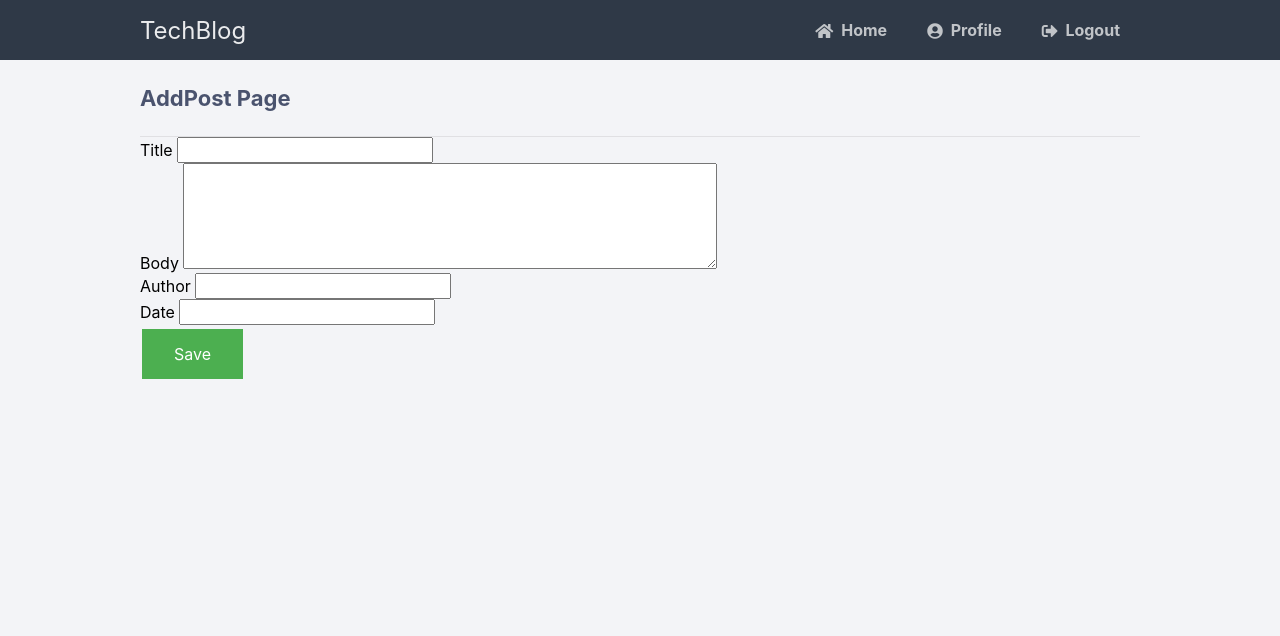
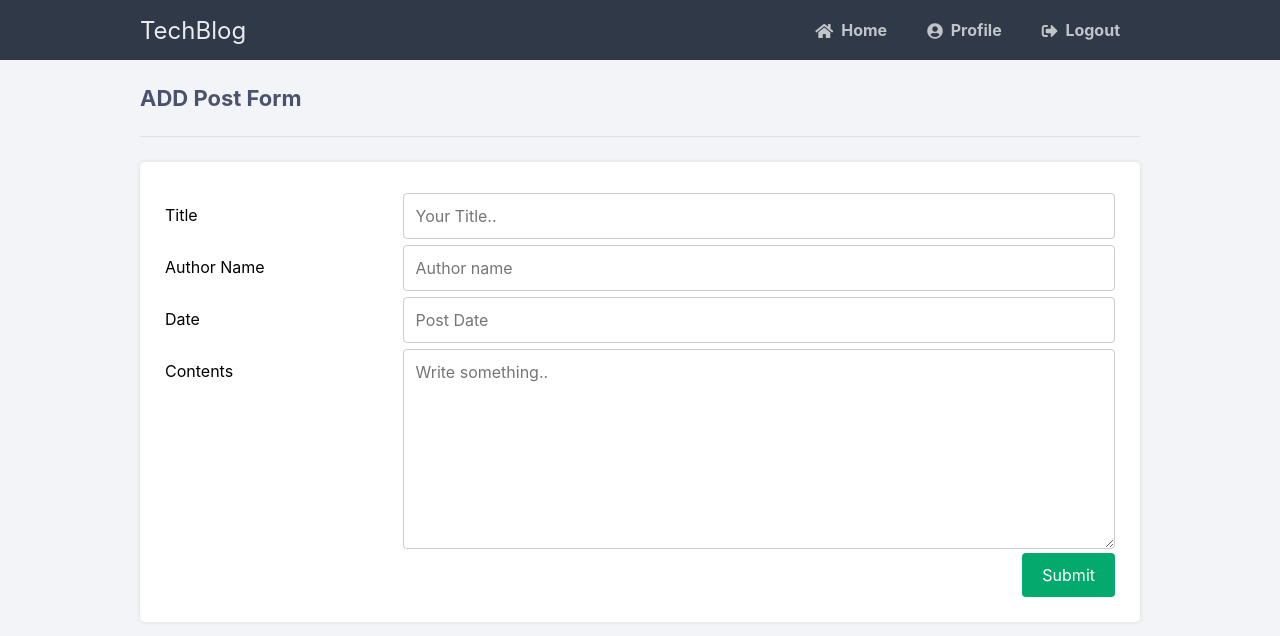
Before and after one commit to shivamyadavskn/TechBlog, a Flask app: page /addpost in a window 1280 px wide. Shown: the top 636 px of the page. Run offline with Flask 2, Linux system fonts and the light colour scheme; some libraries are stand-ins or nearby versions.

Commit message:
committed

```diff
--- a/static/style.css
+++ b/static/style.css
@@ -162,3 +162,68 @@ body.loggedin {
 .button3 {background-color: #f44336;} /* Red */
 .button4 {background-color: #e7e7e7; color: black;} /* Gray */
 .button5 {background-color: #555555;}
+
+
+* {
+  box-sizing: border-box;
+}
+
+input[type=text], select, textarea {
+  width: 100%;
+  padding: 12px;
+  border: 1px solid #ccc;
+  border-radius: 4px;
+  resize: vertical;
+}
+
+label {
+  padding: 12px 12px 12px 0;
+  display: inline-block;
+}
+
+input[type=submit] {
+  background-color: #04AA6D;
+  color: white;
+  padding: 12px 20px;
+  border: none;
+  border-radius: 4px;
+  cursor: pointer;
+  float: right;
+}
+
+input[type=submit]:hover {
+  background-color: #45a049;
+}
+
+.container {
+  border-radius: 5px;
+  background-color: #f2f2f2;
+  padding: 20px;
+}
+
+.col-25 {
+  float: left;
+  width: 25%;
+  margin-top: 6px;
+}
+
+.col-75 {
+  float: left;
+  width: 75%;
+  margin-top: 6px;
+}
+
+/* Clear floats after the columns */
+.row:after {
+  content: "";
+  display: table;
+  clear: both;
+}
+
+/* Responsive layout - when the screen is less than 600px wide, make the two columns stack on top of each other instead of next to each other */
+@media screen and (max-width: 600px) {
+  .col-25, .col-75, input[type=submit] {
+    width: 100%;
+    margin-top: 0;
+  }
+}
--- a/templates/addpost.html
+++ b/templates/addpost.html
@@ -3,20 +3,47 @@
 {% block title %}Add Post{% endblock %}
 
 {% block content %}
-<h2>AddPost Page</h2>
-<form method="post">
-    <label for="title">Title</label>
-    <input type='text' name="title" id="title" required>
-    <br>
-    <label for="body">Body</label>
-    <textarea name="content" id="content" rows="5" cols="50"></textarea>
-    <br>
-    <label for="title">Author</label>
-    <input type='text' name="author" id="author" required>
-    <br>
-     <label for="title">Date</label>
-    <input type='text' name="date" id="date" required>
-    <br>
-    <input type="submit" value="Save" , class="button">
+<h2>ADD Post Form</h2>
+
+<div class="container">
+  <form method="post">
+    <div class="row">
+      <div class="col-25">
+        <label for="fname">Title</label>
+      </div>
+      <div class="col-75">
+        <input type="text" id="fname" name="title" placeholder="Your Title..">
+      </div>
+    </div>
+    <div class="row">
+      <div class="col-25">
+        <label for="lname">Author Name</label>
+      </div>
+      <div class="col-75">
+        <input type="text" id="lname" name="author" placeholder="Author name ">
+      </div>
+    </div>
+    <div class="row">
+      <div class="col-25">
+        <label for="lname">Date</label>
+      </div>
+      <div class="col-75">
+        <input type="text" id="lname" name="date" placeholder="Post Date ">
+      </div>
+    </div>
+    <div class="row">
+    </div>
+    <div class="row">
+      <div class="col-25">
+        <label for="subject">Contents</label>
+      </div>
+      <div class="col-75">
+        <textarea id="subject" name="content" placeholder="Write something.." style="height:200px"></textarea>
+      </div>
+    </div>
+    <div class="row">
+      <input type="submit" value="Submit">
+    </div>
   </form>
+</div>
 {% endblock %}
```
